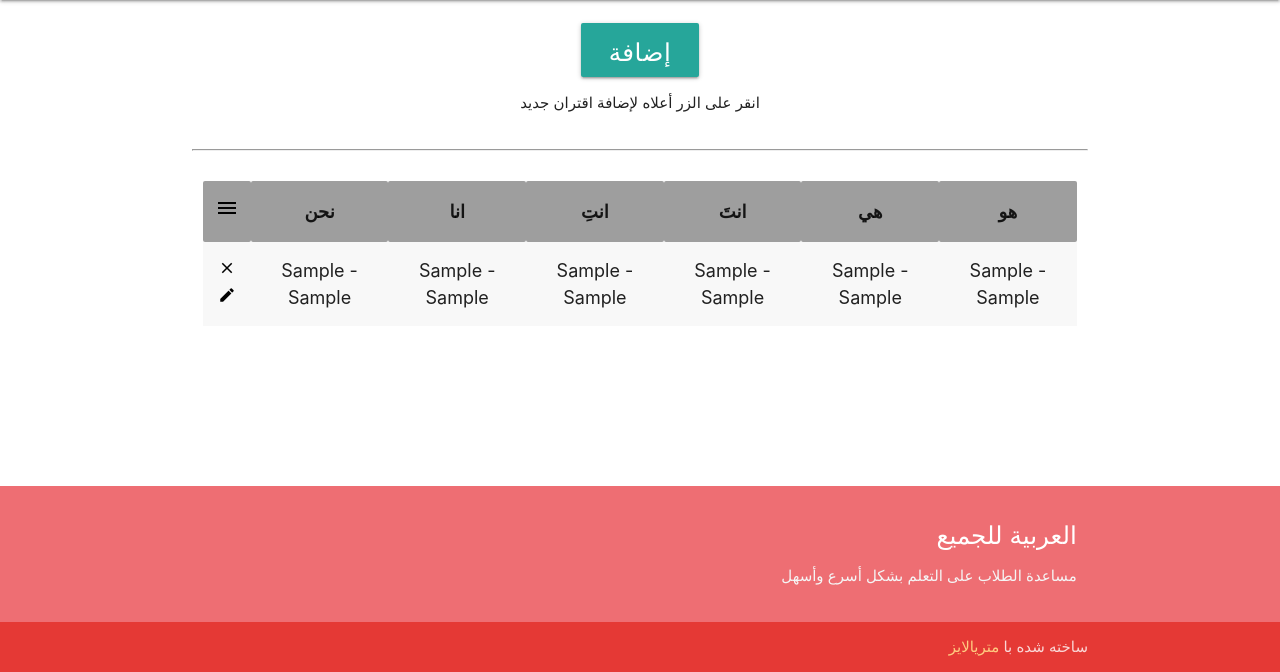
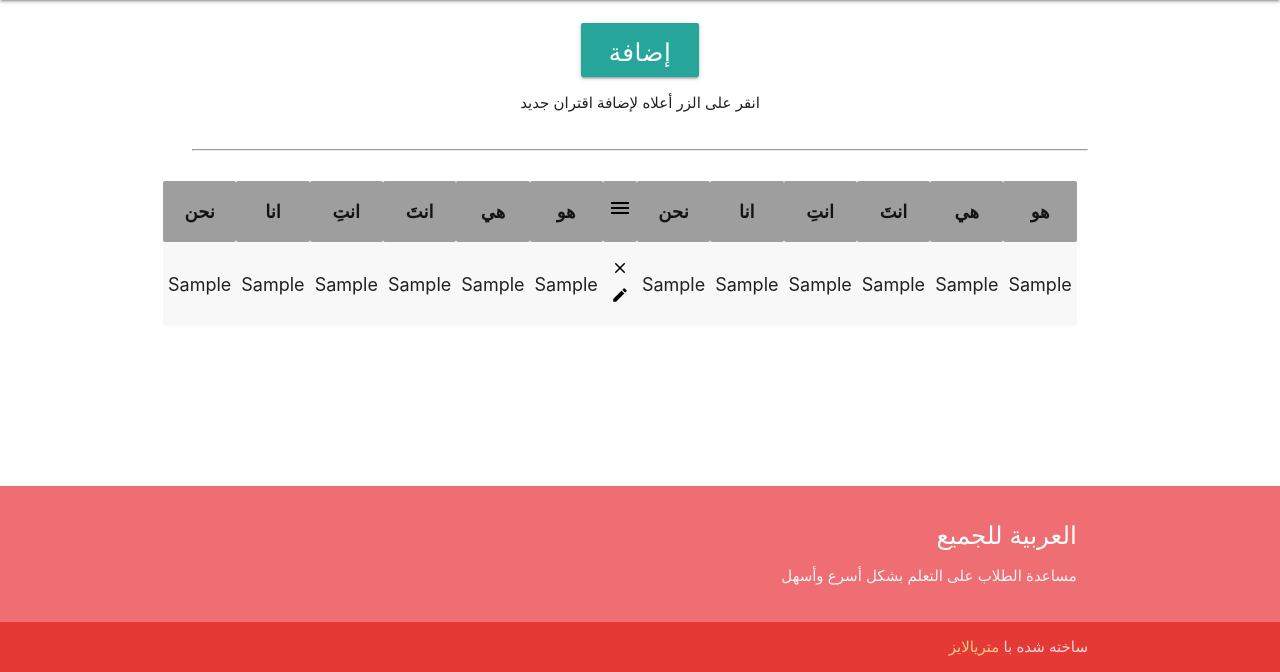
Before and after one commit to smateenml/arabic, a Django app: page /level1/conjugation/ in a window 1280 px wide. Shown: the part 128-800 px from the top of the page. Run offline with Django 3.2, Linux system fonts and the light colour scheme; tables that the repository leaves empty hold one stand-in row (values such as "Sample post").

Commit message:
table changes

```diff
--- a/templates/level1/table.html
+++ b/templates/level1/table.html
@@ -12,6 +12,12 @@
                 <th>انا</th>
                 <th>نحن</th>
                 <th><i class="black-text material-icons prefix">menu</i></th>
+                <th>هو</th>
+                <th>هي</th>
+                <th>انتَ</th>
+                <th>انتِ</th>
+                <th>انا</th>
+                <th>نحن</th>
             </tr>
         </thead>
 
@@ -19,16 +25,22 @@
         <tbody>
             {% for c in conjugations %}
             <tr>
-                <td>{{ c.he_past }} - {{ c.he_present }}</td>
-                <td>{{ c.she_past }} - {{ c.she_present }}</td>
-                <td>{{ c.you_male_past }} - {{ c.you_male_present }}</td>
-                <td>{{ c.you_female_past }} - {{ c.you_female_present }}</td>
-                <td>{{ c.i_past }} - {{ c.i_present }}</td>
-                <td>{{ c.we_past }} - {{ c.we_present }}</td>
+                <td>{{ c.he_past }}</td>
+                <td>{{ c.she_past }}</td>
+                <td>{{ c.you_male_past }}</td>
+                <td>{{ c.you_female_past }}</td>
+                <td>{{ c.i_past }}</td>
+                <td>{{ c.we_past }}</td>
                 <td>
                     <a href="{% url 'level1:conjugation-delete' c.id %}"><i class="black-text material-icons prefix md-18">clear</i></a>
                     <a href="{% url 'level1:conjugation-update' c.id %}"><i class="black-text material-icons prefix md-18">edit</i></a>
                 </td>
+                <td>{{ c.he_present }}</td>
+                <td>{{ c.she_present }}</td>
+                <td>{{ c.you_male_present }}</td>
+                <td>{{ c.you_female_present }}</td>
+                <td>{{ c.i_present }}</td>
+                <td>{{ c.we_present }}</td>
             </tr>
             {% endfor %}
         </tbody>
```
